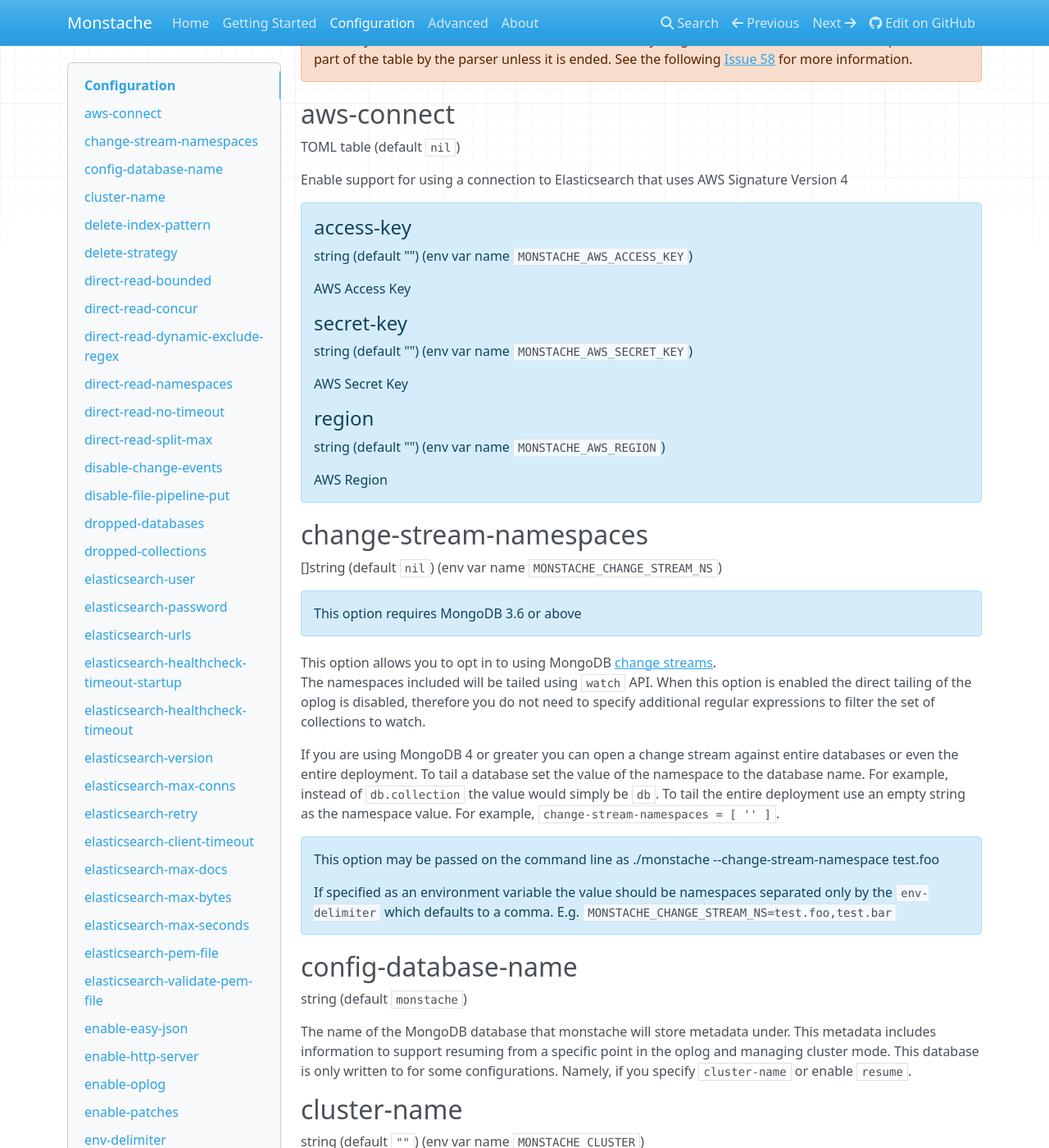
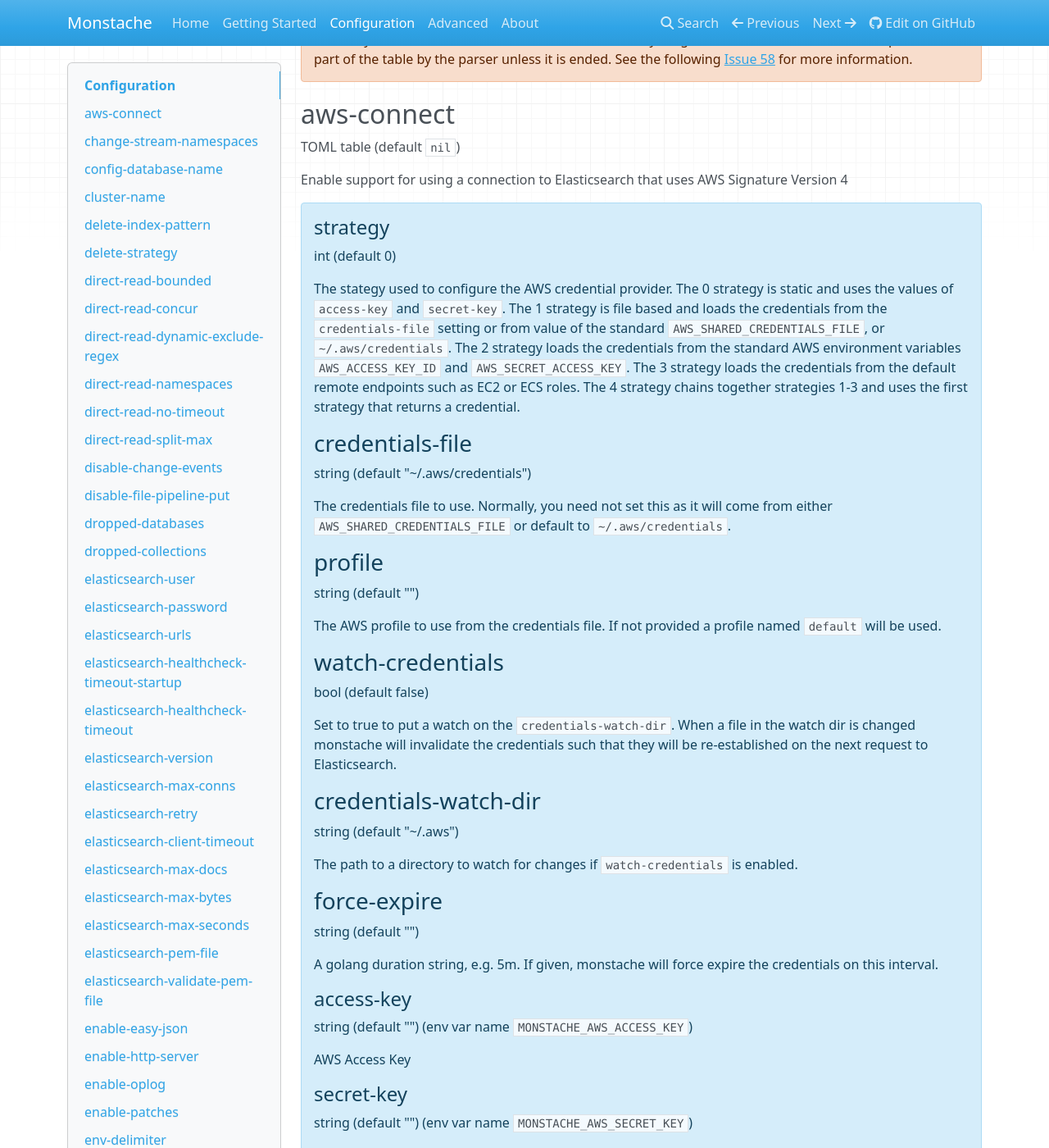
Before and after one commit to rwynn/monstache-site, an MkDocs documentation site: the page built from src/config.md, in a window 1280 px wide and 1400 px high, scrolled down 431 px. Shown: the whole window at 82% size. Built offline with MkDocs 1.6.1, drawn with Linux system fonts in a browser that asks for light colours; nearby versions of some CDN libraries; a style sheet for code colours, icons or effects is not loaded.

Commit message:
update docs

```diff
--- a/docs/advanced/index.html
+++ b/docs/advanced/index.html
@@ -1356,6 +1356,8 @@
 
 </code></pre>
 
+<p>See the docs for <a href="../config/#aws-connect">aws-connect</a> for the different stategies available for configuring a credential
+provider.</p>
 <p>Notice how the <code>elasticsearch-url</code> references the port number <code>443</code> in the connection string.  This is because AWS makes
 your cluster available on the standard https port and not the default Elasticsearch port of <code>9200</code>.  If you have connection
 problems make sure you are using the correct port.  You cannot omit the port because the driver will default to <code>9200</code> if a
--- a/docs/index.html
+++ b/docs/index.html
@@ -271,5 +271,5 @@
 
 <!--
 MkDocs version : 1.0.4
-Build Date UTC : 2020-01-18 17:17:49
+Build Date UTC : 2020-01-23 03:15:49
 -->
--- a/src/config.md
+++ b/src/config.md
@@ -22,6 +22,49 @@
 Enable support for using a connection to Elasticsearch that uses AWS Signature Version 4
 
 !!! note ""
+
+	#### strategy
+
+	int (default 0)
+
+	The stategy used to configure the AWS credential provider.  The 0 strategy is static and uses the values of `access-key`
+	and `secret-key`.  The 1 strategy is file based and loads the credentials from the `credentials-file` setting or from value
+	of the standard `AWS_SHARED_CREDENTIALS_FILE`, or `~/.aws/credentials`. The 2 strategy loads the credentials from the standard
+	AWS environment variables `AWS_ACCESS_KEY_ID` and `AWS_SECRET_ACCESS_KEY`. The 3 strategy loads the credentials from the default
+	remote endpoints such as EC2 or ECS roles.  The 4 strategy chains together strategies 1-3 and uses the first strategy that returns
+	a credential.
+
+	### credentials-file
+
+	string (default "~/.aws/credentials")
+
+	The credentials file to use.  Normally, you need not set this as it will come from either `AWS_SHARED_CREDENTIALS_FILE` or default
+	to `~/.aws/credentials`.
+
+	### profile
+
+	string (default "")
+
+	The AWS profile to use from the credentials file.  If not provided a profile named `default` will be used.
+
+	### watch-credentials
+
+	bool (default false)
+
+	Set to true to put a watch on the `credentials-watch-dir`.  When a file in the watch dir is changed monstache will invalidate the
+	credentials such that they will be re-established on the next request to Elasticsearch.
+
+	### credentials-watch-dir
+
+	string (default "~/.aws")
+
+	The path to a directory to watch for changes if `watch-credentials` is enabled.
+
+	### force-expire
+
+	string (default "")
+
+	A golang duration string, e.g. 5m.  If given, monstache will force expire the credentials on this interval.
 
 	#### access-key
 
```
Also changed, not shown: docs/config/index.html (+25 -0 lines), docs/sitemap.xml (+5 -5 lines), src/advanced.md (+3 -0 lines), docs/search/search_index.json, 1 other file.
